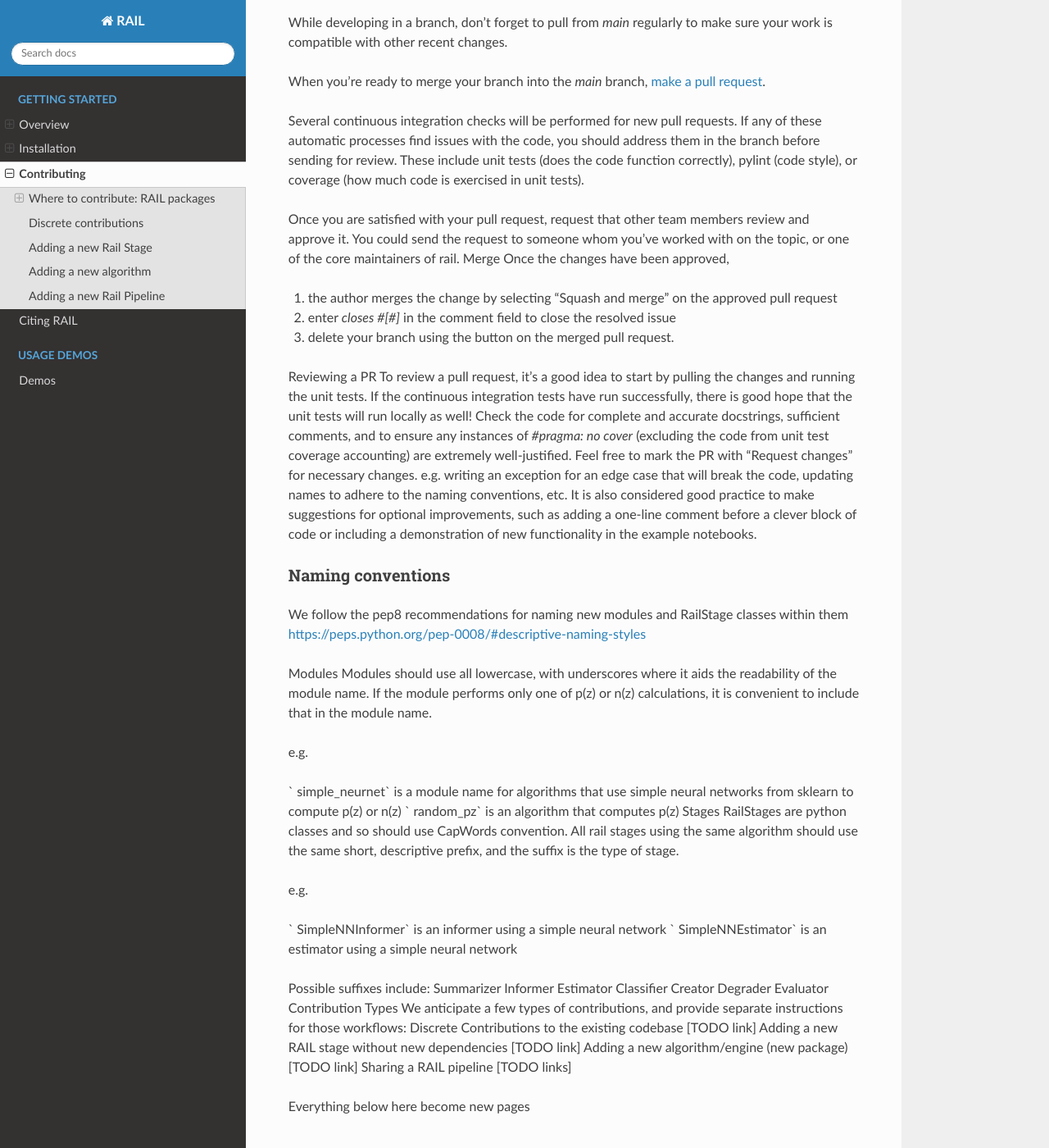
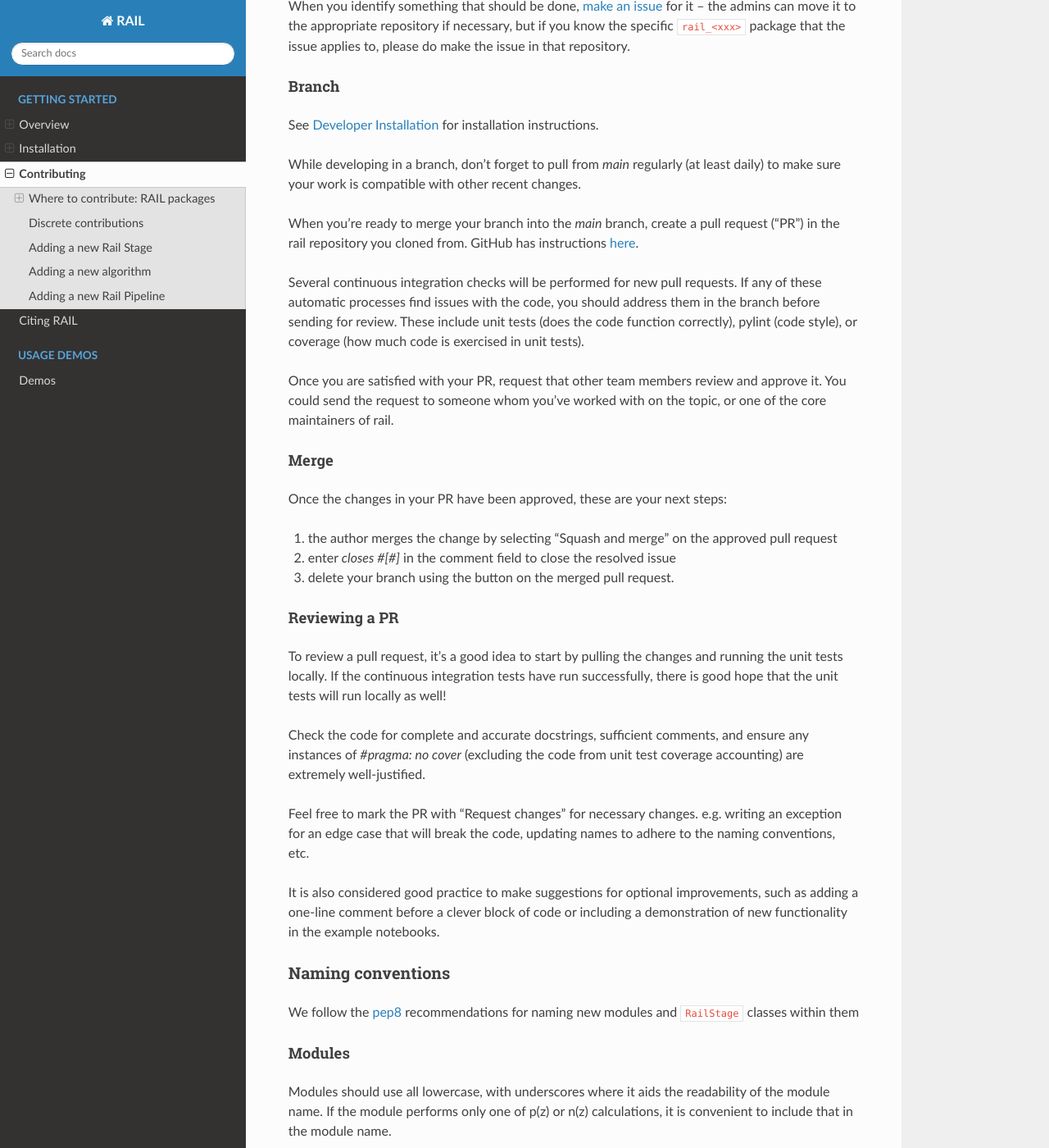
Before and after one commit to LSSTDESC/rail, a Sphinx documentation site: the page built from docs/source/contributing.rst, in a window 1280 px wide and 1400 px high, scrolled down 1264 px. Shown: the whole window at 82% size. Built offline with Sphinx 7.4.7 and the Read the Docs theme 2.0.0, drawn with Linux system fonts in a browser that asks for light colours; pages that are not in the unit, such as notebooks, are missing from menus; the version number could not be read and is left out; some of the changed text lies outside the part shown.

Commit message:
Added `autosectionlabel` for easier section referencing. Updated the first half of the "Contributing" page.

```diff
--- a/docs/conf.py
+++ b/docs/conf.py
@@ -94,7 +94,8 @@
     'sphinx.ext.viewcode',
     'sphinx.ext.autosummary',
     'sphinx.ext.githubpages',
-    'sphinx.ext.napoleon']
+    'sphinx.ext.napoleon',
+    'sphinx.ext.autosectionlabel']
 
 # Add any paths that contain templates here, relative to this directory.
 templates_path = ['_templates']
--- a/docs/source/contributing.rst
+++ b/docs/source/contributing.rst
@@ -2,100 +2,166 @@
 Contributing
 ************
 
-RAIL is a constellation of multiple packages developed publicly on GitHub and welcomes all interested developers, regardless of DESC membership or LSST data rights.
+RAIL is a constellation of multiple packages developed publicly on GitHub and
+welcomes all interested developers, regardless of DESC membership or LSST data rights.
 
-If you're interested in contributing, but don't know where to start, take a look at the list of good first issues from all RAIL repositories` here <https://github.com/orgs/LSSTDESC/projects/6/views/20>`_.
-Or, make an issue on TODO link to rail issues to suggest a change, and the team will route it to the appropriate repository.
+If you're interested in contributing, but don't know where to start, take a look
+at the list of good first issues from all RAIL repositories
+`here <https://github.com/orgs/LSSTDESC/projects/6/views/20>`_.
+Or, create a new issue `here <https://github.com/LSSTDESC/rail/issues/new>`_ to
+suggest a change, and the team will route it to the appropriate repository.
 
 In addition to GitHub, the RAIL team uses the LSSTC Slack workspace for organization.
-Professional astronomers (including students!) based in the US, Chile, or a French IN2P3 institution are encouraged to `join the LSST-DESC <https://lsstdesc.org/pages/apply.html>`_ to gain access to the `\#desc-pz-rail <https://lsstc.slack.com/archives/CQGKM0WKD>`_ channel on the LSSTC Slack workspace.
-Those without data rights who wish to gain access to the Slack channel should `create an Issue <https://github.com/LSSTDESC/RAIL/issues/new>`_ to request that the team leads initiate the process for adding a DESC External Collaborator.
+Professional astronomers (including students!) based in the US, Chile, or a
+French IN2P3 institution are encouraged to
+`join the LSST-DESC <https://lsstdesc.org/pages/apply.html>`_ to gain access to
+the `\#desc-pz-rail <https://lsstc.slack.com/archives/CQGKM0WKD>`_ channel on
+the LSSTC Slack workspace.
+
+Those without data rights who wish to gain access to the Slack channel should
+`create an Issue <https://github.com/LSSTDESC/RAIL/issues/new>`_ to request that
+the team leads initiate the process for adding a DESC External Collaborator.
 
 
 Where to contribute: RAIL packages
 ==================================
 
-RAIL functionality is split among several GitHub repositories to make it easier to manage ever-changing dependencies.
-Most contain the few stages sharing a particular challenging dependency, with the exception of three meta-repositories.
-`rail` is the portal for users who want to access all of RAIL's functionality across all the repositories.
-`rail_base` is where the superclasses and underlying infrastructure used by all the standalone repositories are defined.
-`rail_pipelines` is a place for users to share the pipelines they build with RAIL so others can call them directly or adapt them to their needs.
+RAIL functionality is split among several GitHub repositories to make it easier
+to manage ever-changing dependencies.
+Most contain the few stages sharing a particular challenging dependency, with
+the exception of three meta-repositories:
+
+* ``rail`` is the portal for users who want to access all of RAIL's functionality across all the repositories.
+
+* ``rail_base`` is where the superclasses and underlying infrastructure used by all the standalone repositories are defined.
+
+* ``rail_pipelines`` is a place for users to share the pipelines they build with RAIL so others can call them directly or adapt them to their needs.
+
 Overall, you may find yourself contributing to one or more of these repositories and/or making a new one.
 
-Similar to the installation process, depending on how you want to contribute to RAIL, you will be contributing to one or more of the RAIL packages.
-In all cases, begin by following the developer installation instructions TODO link and follow the contribution workflow instructions below: TODO link
+Similar to the installation process, depending on how you want to contribute to
+RAIL, you will be contributing to one or more of the RAIL packages.
+
+In all cases, begin by following the developer installation instructions
+:ref:`Developer Installation` and follow the contribution workflow instructions below.
 
 
 Contribution workflow
 ---------------------
 
-The rail and rail_<xxx> repositories use an issue-branch-review workflow, similar to the standard `GitHub Flow< https://docs.github.com/en/get-started/quickstart/github-flow>`_.
+The ``rail`` and ``rail_<xxx>`` repositories use an issue-branch-review workflow,
+similar to the standard `GitHub Flow <https://docs.github.com/en/get-started/quickstart/github-flow>`_.
+
+Issue
+.....
+
+When you identify something that should be done, `make an issue <https://github.com/LSSTDESC/rail/issues/new>`_
+for it -- the admins can move it to the appropriate repository if necessary, but
+if you know the specific ``rail_<xxx>`` package that the issue applies to, please
+do make the issue in that repository.
 
 
-When you identify something that should be done, `make an issue <https://github.com/LSSTDESC/rail/issues/new>`_
-for it -- the admins can move it to the appropriate repository if necessary, but if you know the specific rail_<xxx> package that the issue applies to, please do make the issue in that repository.
+Branch
+......
 
-We ask that, if applicable and you are comfortable doing so, you add labels to the issue to:
-mark what part of the code base it relates to
-its priority level
-if it's well-suited to newcomers, as opposed to requiring more familiarity with the code or technical expertise
-Branch
-See TODO::doc:installation: for developer installation instructions.
+See :ref:`Developer Installation` for installation instructions.
 
-While developing in a branch, don't forget to pull from `main` regularly to make sure your work is compatible with other recent changes.
+While developing in a branch, don't forget to pull from `main` regularly (at
+least daily) to make sure your work is compatible with other recent changes.
 
-When you're ready to merge your branch into the `main` branch,
-`make a pull request <https://github.com/LSSTDESC/rail/compare>`_.
+When you're ready to merge your branch into the `main` branch, create a pull request
+("PR") in the rail repository you cloned from. GitHub has instructions
+`here <https://docs.github.com/en/pull-requests/collaborating-with-pull-requests/proposing-changes-to-your-work-with-pull-requests/creating-a-pull-request>`_.
 
-Several continuous integration checks will be performed for new pull requests. If any of these automatic processes find issues with the code, you should address them in the branch before sending for review. These include unit tests (does the code function correctly), pylint (code style), or coverage (how much code is exercised in unit tests).
+Several continuous integration checks will be performed for new pull requests.
+If any of these automatic processes find issues with the code, you should address
+them in the branch before sending for review. These include unit tests (does the
+code function correctly), pylint (code style), or coverage (how much code is
+exercised in unit tests).
 
-Once you are satisfied with your pull request, request that other team members review and approve it. You could send the request to someone whom you've worked with on the topic, or one of the core maintainers of rail.
+Once you are satisfied with your PR, request that other team members review and
+approve it. You could send the request to someone whom you've worked with on the
+topic, or one of the core maintainers of rail.
+
+
 Merge
-Once the changes have been approved,
+.....
+
+Once the changes in your PR have been approved, these are your next steps:
 
 1. the author merges the change by selecting "Squash and merge" on the approved pull request
 2. enter `closes #[#]` in the comment field to close the resolved issue
 3. delete your branch using the button on the merged pull request.
 
 Reviewing a PR
-To review a pull request, it's a good idea to start by pulling the changes and running the unit tests. If the continuous integration tests have run successfully, there is good hope that the unit tests will run locally as well!
-Check the code for complete and accurate docstrings, sufficient comments, and to ensure any instances of `#pragma: no cover` (excluding the code from unit test coverage accounting) are extremely well-justified.
-Feel free to mark the PR with “Request changes” for necessary changes. e.g. writing an exception for an edge case that will break the code, updating names to adhere to the naming conventions, etc.
-It is also considered good practice to make suggestions for optional improvements, such as adding a one-line comment before a clever block of code or including a demonstration of new functionality in the example notebooks.
+..............
+
+To review a pull request, it's a good idea to start by pulling the changes and
+running the unit tests locally. If the continuous integration tests have run
+successfully, there is good hope that the unit tests will run locally as well!
+
+Check the code for complete and accurate docstrings, sufficient comments, and
+ensure any instances of `#pragma: no cover` (excluding the code from unit test
+coverage accounting) are extremely well-justified.
+
+Feel free to mark the PR with “Request changes” for necessary changes. e.g.
+writing an exception for an edge case that will break the code, updating names
+to adhere to the naming conventions, etc.
+
+It is also considered good practice to make suggestions for optional improvements,
+such as adding a one-line comment before a clever block of code or including a
+demonstration of new functionality in the example notebooks.
 
 Naming conventions
------------------------------
-We follow the pep8 recommendations for naming new modules and RailStage classes within them https://peps.python.org/pep-0008/#descriptive-naming-styles
+------------------
+
+We follow the `pep8 <https://peps.python.org/pep-0008/#descriptive-naming-styles>`_
+recommendations for naming new modules and ``RailStage`` classes within them
 
 Modules
-Modules should use all lowercase, with underscores where it aids the readability of the module name. If the module performs only one of p(z) or n(z) calculations, it is convenient to include that in the module name.
+.......
+
+Modules should use all lowercase, with underscores where it aids the readability
+of the module name. If the module performs only one of p(z) or n(z) calculations,
+it is convenient to include that in the module name.
 
 e.g.
 
-` simple_neurnet` is a module name for algorithms that use simple neural networks from sklearn to compute p(z) or n(z)
-` random_pz` is an algorithm that computes p(z)
+*  ``simple_neurnet`` is a module name for algorithms that use simple neural networks from sklearn to compute p(z) or n(z)
+*  ``random_pz`` is an algorithm that computes p(z)
+
+
 Stages
-RailStages are python classes and so should use CapWords convention. All rail stages using the same algorithm should use the same short, descriptive prefix, and the suffix is the type of stage.
+......
+
+RailStages are python classes and so should use CapWords convention. All rail
+stages using the same algorithm should use the same short, descriptive prefix,
+and the suffix is the type of stage.
 
 e.g.
 
-` SimpleNNInformer` is an informer using a simple neural network
-` SimpleNNEstimator` is an estimator using a simple neural network
+*  ``SimpleNNInformer`` is an informer using a simple neural network
+*  ``SimpleNNEstimator`` is an estimator using a simple neural network
 
 Possible suffixes include:
-Summarizer
-Informer
-Estimator
-Classifier
-Creator
-Degrader
-Evaluator
-Contribution Types
-We anticipate a few types of contributions, and provide separate instructions for those workflows:
-Discrete Contributions to the existing codebase [TODO link]
-Adding a new RAIL stage without new dependencies [TODO link]
-Adding a new algorithm/engine (new package) [TODO link]
-Sharing a RAIL pipeline [TODO links]
+
+* Summarizer
+* Informer
+* Estimator
+* Classifier
+* Creator
+* Degrader
+* Evaluator
+* Contribution Types
+
+
+We anticipate a few types of contributions, and provide separate instructions
+for those workflows:
+
+* Discrete Contributions to the existing codebase [TODO link]
+* Adding a new RAIL stage without new dependencies [TODO link]
+* Adding a new algorithm/engine (new package) [TODO link]
+* Sharing a RAIL pipeline [TODO links]
 
 
 Everything below here become new pages
```
